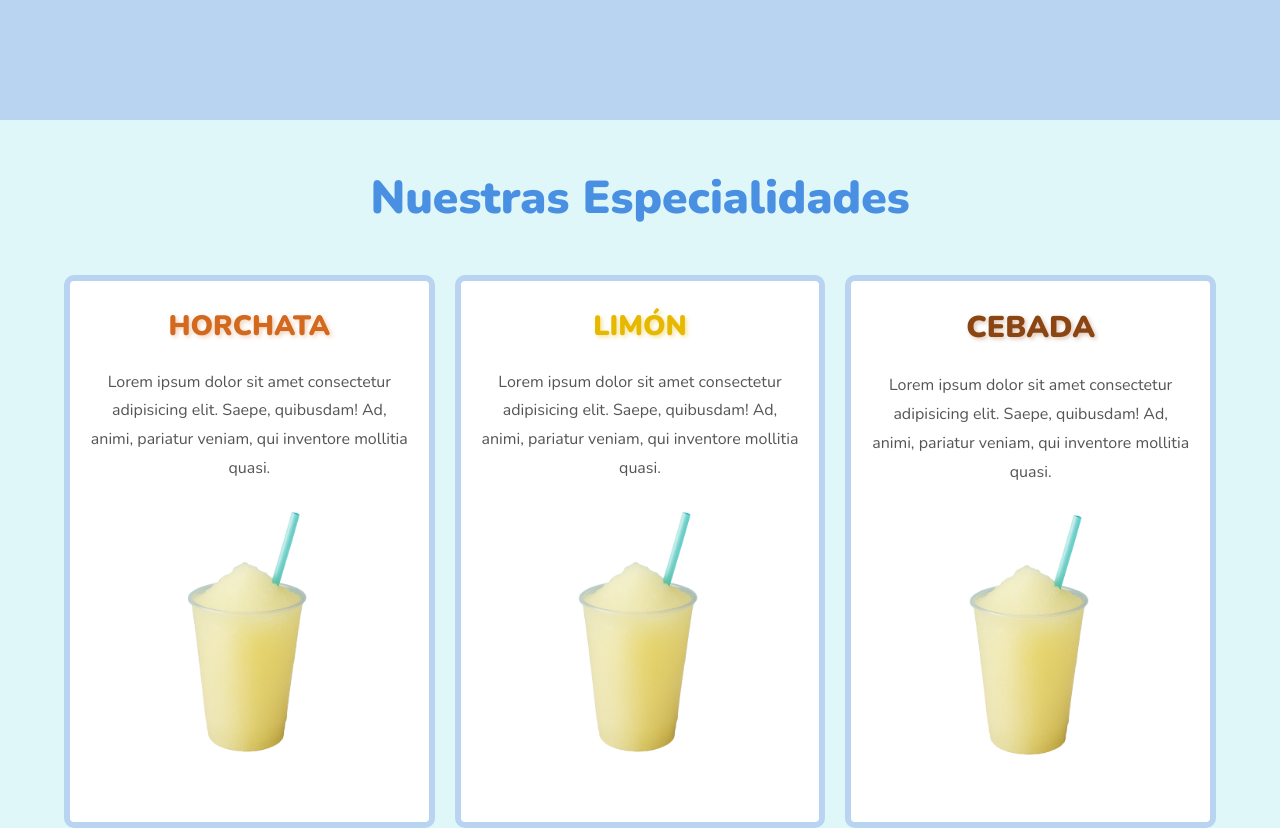
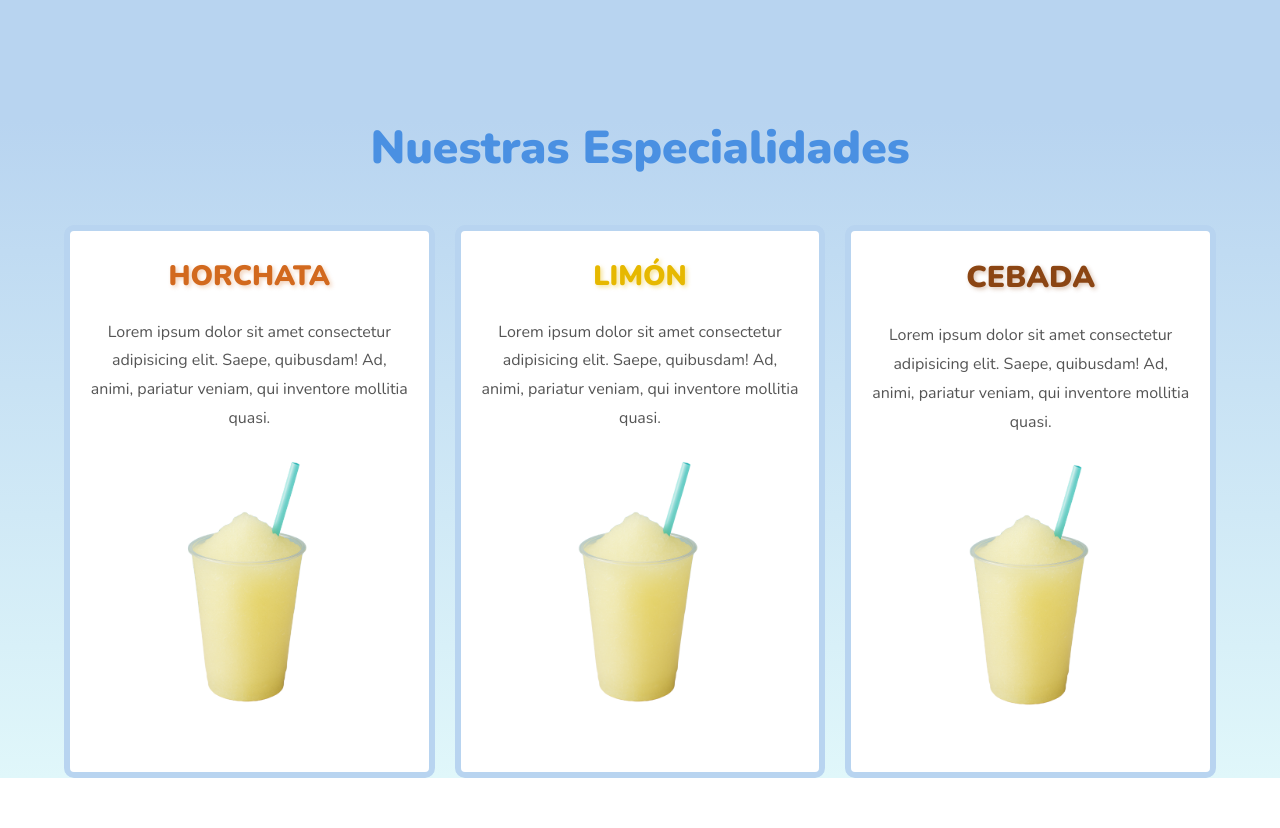
Before and after one commit to AlexRg32/helados-caldos, a website built with Vite: page index.html in a window 1280 px wide. Shown: the part 1020-1848 px from the top of the page. After the commit the page ends 1798 px from the top, so only its background shows below. Built offline with nearby package versions, Linux system fonts and the light colour scheme.

Commit message:
background mejorado

```diff
--- a/src/css/style.css
+++ b/src/css/style.css
@@ -369,9 +369,9 @@ img {
 /* Destacados */
 
 .destacados {
-  padding-top: 5rem;
-  background: var(--menta);
+  background: linear-gradient(to top, transparent 0%, var(--menta) 0%, var(--azulClaro) 100%);
   text-align: center;
+
 }
 
 .destacados__heading {
@@ -428,6 +428,13 @@ img {
   color: #555;
   margin-bottom: 2rem;
   padding: 2rem;
+  transition: all 0.3s ease;
+}
+
+.destacado:hover {
+  box-shadow: 0 8px 25px rgba(74, 144, 226, 0.2);
+  transform: translateY(-7px);
+
 }
 
 .destacado:last-child {
```
